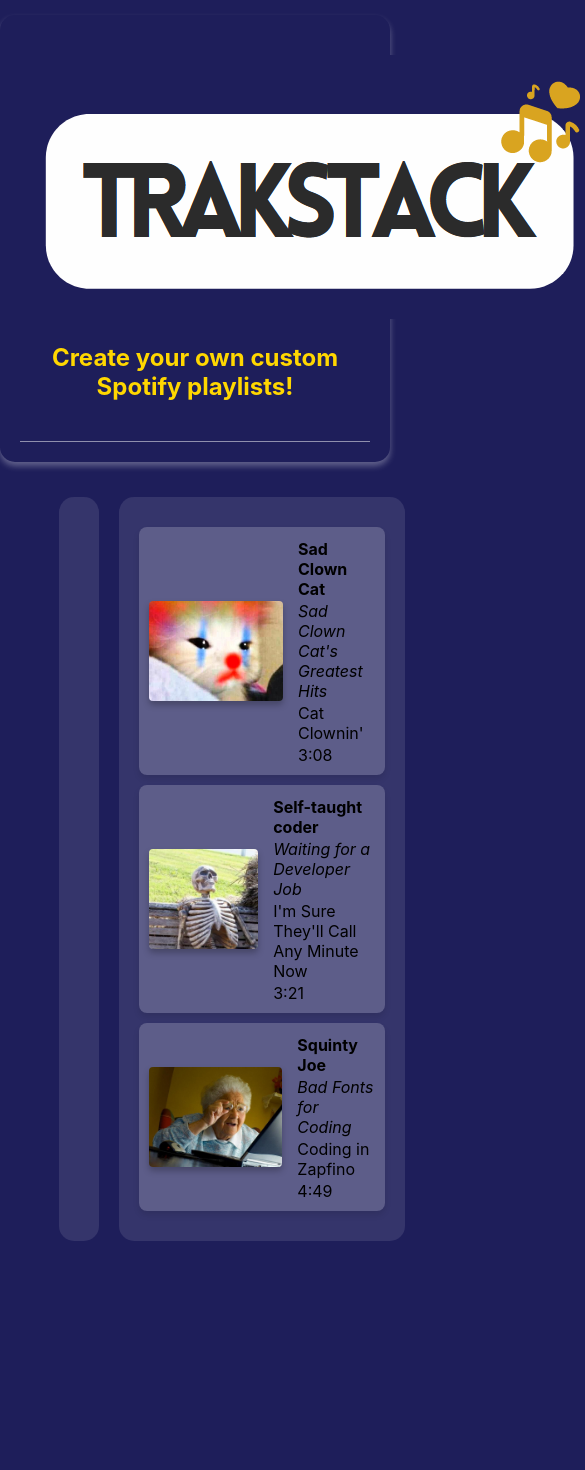
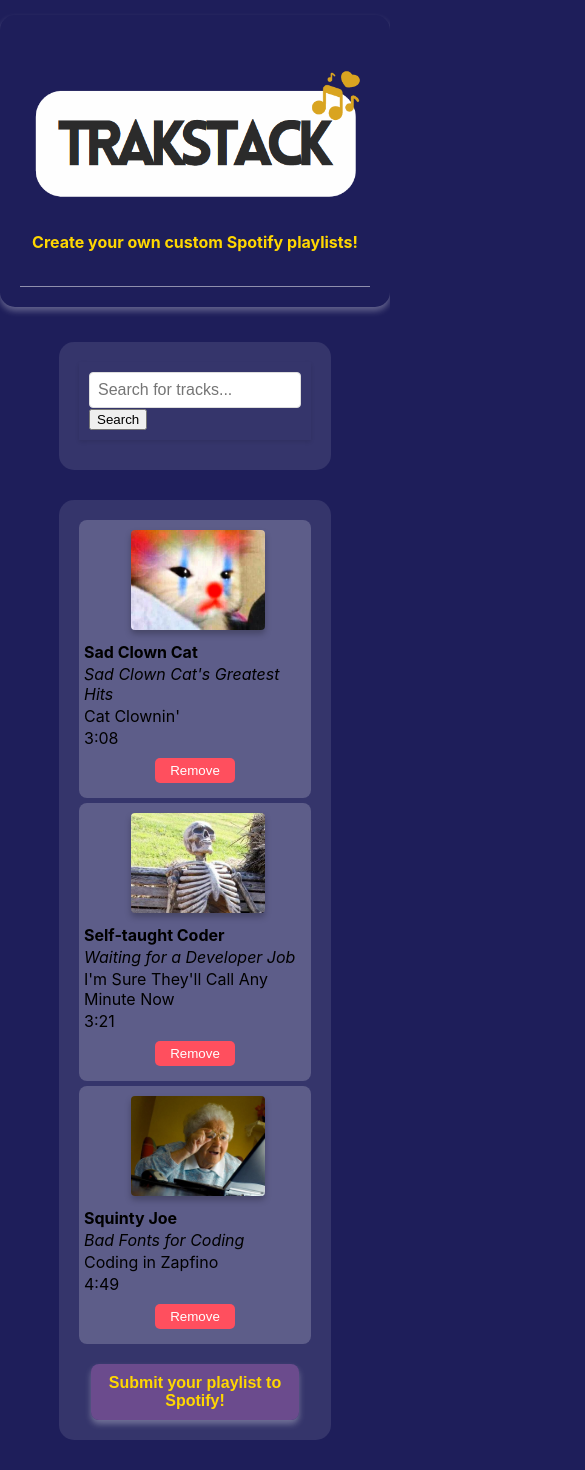
Before and after one commit to cambsull/TrakStack, a React (Create React App) app: page / in a window 390 px wide. Shown: the whole page, 585 px wide, since content can reach past the window. Before the commit the page ends 1261 px from the top, so only its background shows below. Built offline with nearby package versions, Linux system fonts and the light colour scheme.

Commit message:
Added significant functionality- submit button, search features, remove tracks, add tracks from search, major CSS improvements, mobile styling.

```diff
--- a/src/App.css
+++ b/src/App.css
@@ -1,19 +1,42 @@
+/* Mobile */
+@media only screen and (max-width: 767px) {
+    .mainContainer {
+        flex-direction: column;
+        gap: 10px;
+    }
+
+    .searchContainer, .tracklistContainer {
+        flex: none;
+        width: 100%;
+        margin-bottom: 10px;
+    }
+}
+
+
 .mainContainer {
     width: 100%;
     display: flex;
-    gap: 20px; /* This creates space between the two columns */
+    gap: 20px;
 }
 
 .searchContainer {
-    flex: 1; /* This takes up 2/3 of the available space */
-    background-color: rgba(255, 255, 255, 0.1); /* Optional background color for clarity */
+    flex: 1;
+    background-color: rgba(255, 255, 255, 0.1);
     border-radius: 15px;
     padding: 20px;
 }
 
 .tracklistContainer {
-    flex: 1; /* This takes up 1/3 of the available space */
-    background-color: rgba(255, 255, 255, 0.1); /* Optional background color for clarity */
+    flex: 1;
+    background-color: rgba(255, 255, 255, 0.1);
     border-radius: 15px;
     padding: 20px;
 }
+
+.submitToSpotifyContainer {
+  display: flex;
+  justify-content: center;
+  padding-top: 15px;
+
+
+}
--- a/src/App.js
+++ b/src/App.js
@@ -1,14 +1,15 @@
 //Primary root
-//
-// Notes/reminders: Save to Spotify Button, Search button
-//
-//
-//
+
 import './App.css';
-import Track, { albumArt , albumArt2, albumArt3 } from './Track/Track.js';
+import { useState } from 'react';
+import { albumArt , albumArt2, albumArt3 } from './Track/Track.js';
 import Tracklist from './Tracklist/Tracklist.js';
+import SubmitToSpotify from './SubmitToSpotify/SubmitToSpotify.js';
+import SearchBar from './SearchBar/SearchBar.js';
+import SearchResults from './SearchResults/SearchResults.js';
 
 const mockTrackObjectsArray = [{
+    id: 1,
     albumArt: albumArt,
     albumTitle: `Sad Clown Cat's Greatest Hits`,
     artistName: `Sad Clown Cat`,
@@ -16,32 +17,74 @@
     duration: 188
 },
 {
+    id: 2,
     albumArt: albumArt2,
     albumTitle: `Waiting for a Developer Job`,
-    artistName: `Self-taught coder`,
+    artistName: `Self-taught Coder`,
     trackName: `I'm Sure They'll Call Any Minute Now`,
     duration: 201
 },
 {
+    id: 3,
     albumArt: albumArt3,
     albumTitle: `Bad Fonts for Coding`,
     artistName: `Squinty Joe`,
     trackName: `Coding in Zapfino`,
     duration: 289
-}]
+}
+]
 
 
 function App() {
+
+    //Search functionality
+    const [results, setResults] = useState([]);
+
+    const [tracks, setTracks] = useState(mockTrackObjectsArray);
+
+    const handleSearch = (query) => {
+        if (query.length <= 0) {
+            setResults([]);
+            return;
+        }
+        const filteredResults = mockTrackObjectsArray.filter(track =>
+            track.trackName.toLowerCase().includes(query.toLowerCase()) ||
+            track.artistName.toLowerCase().includes(query.toLowerCase()) ||
+            track.albumTitle.toLowerCase().includes(query.toLowerCase()
+            )
+            );
+
+        setResults(filteredResults)
+    }
+
+    const handleResult = (result) => {
+
+        if (!tracks.some(track => track.id === result.id)) {  //Check to make sure track doesn't already exist in tracklist
+        setTracks(prevTracks => [...prevTracks, result])
+        };
+    }
+
+
+//Rendering
     return (
+<>
+<div className="mainContainer">
+    <div className="searchContainer">
+    <div>
+            <SearchBar onSearch={handleSearch} />
+            <SearchResults results={results} onResultClick={handleResult} />
+        </div>
 
-<div className="mainContainer" style={App.css}>
-    <div className="searchContainer" style={App.css}>
-        {/* Your search components here */}
     </div>
-    <div className="tracklistContainer" style={App.css}>
-        <Tracklist tracks={mockTrackObjectsArray} />
+    <div className="tracklistContainer">
+        <Tracklist tracks={tracks} setTracks={setTracks}/>
+
+    <div className="submitToSpotifyContainer">
+        <SubmitToSpotify />
+    </div>
     </div>
 </div>
+</>
 
     )
 };
--- a/src/SearchBar/SearchBar.js
+++ b/src/SearchBar/SearchBar.js
@@ -1,6 +1,36 @@
 //Searchbar component
 
-import { useState, useEffect } from 'react';
+import { useState } from 'react';
 import styles from './SearchBar.module.css';
 
+function SearchBar({ onSearch }) {
+    const [searchTerm, setSearchTerm] = useState("");
+
+    // Handle input change
+    const handleInputChange = (e) => {
+        setSearchTerm(e.target.value);
+       }
+
+    // Only search with enter key for now to avoid hammering API
+    const handleKeyPress = (e) => {
+        if (e.key === 'Enter') {
+            onSearch(searchTerm)
+    }
+}
+
+    return (
+        <div className={styles.searchBar}>
+            <input
+                type="text"
+                placeholder="Search for tracks..."
+                value={searchTerm}
+                onChange={handleInputChange}
+                onKeyDown={handleKeyPress}
+            />
+             <button onClick={() => onSearch(searchTerm)}>Search</button>
+        </div>
+    );
+}
+
+
 export default SearchBar;
--- a/src/SearchBar/SearchBar.module.css
+++ b/src/SearchBar/SearchBar.module.css
@@ -1 +1,15 @@
-/*Search bar CSS module/*
+/*Search bar CSS module*/
+
+.searchBar {
+    width: 100%;
+    padding: 10px;
+    box-shadow: 0px 2px 4px rgba(0, 0, 0, 0.1);
+}
+
+.searchBar input {
+    width: 100%;
+    padding: 8px;
+    border-radius: 4px;
+    border: 1px solid #ddd;
+    font-size: 16px;
+}
--- /dev/null
+++ b/src/SubmitToSpotify/SubmitToSpotify.js
@@ -0,0 +1,30 @@
+//Submit button functionality
+
+import React, { useRef } from 'react';
+import styles from './SubmitToSpotify.module.css';
+
+function SubmitToSpotify() {
+
+    const btnRef = useRef(null);
+
+    const handleClick = () => {
+        if (btnRef.current) {
+            btnRef.current.classList.add(styles.flash); // Apply the animation
+
+            // Remove the animation class after 0.5 seconds (the duration of our animation)
+            setTimeout(() => {
+                btnRef.current.classList.remove(styles.flash);
+            }, 500);
+        }
+    };
+
+    return (
+        <button className={styles.submitButton} onClick={handleClick} ref={btnRef}>
+        <span className={styles.desktopText}>Save your playlist to your Spotify account!</span>
+        <span className={styles.mobileText}>Submit your playlist to Spotify!</span>
+    </button>
+    );
+
+};
+
+export default SubmitToSpotify;
--- /dev/null
+++ b/src/SubmitToSpotify/SubmitToSpotify.module.css
@@ -0,0 +1,97 @@
+/*Mobile*/
+
+@media only screen and (max-width: 767px) {
+
+    .desktopText {
+        display: none;
+    }
+
+    .mobileText {
+        display: inline;
+    }
+
+    .submitButton {
+        display: block;
+        width: 90%;
+        margin: 0 auto;
+        padding: 10px;
+
+        background-color: rgba(120, 80, 150, 0.8);
+        color: white;
+        border: none;
+        border-radius: 8px;
+        box-shadow: 0 4px 6px rgba(255, 255, 255, 0.3);
+        transition: background-color 0.25s ease, box-shadow 0.25s ease;
+
+        font-size: 16px;
+        font-weight: bold;
+        text-align: center;
+        color: gold;
+
+    }
+
+    @keyframes flashGold {
+        0% { background-color: rgba(30, 30, 90, 0.8); }
+        50% { background-color: goldenrod; }
+        100% { background-color: rgba(140, 100, 170, 0.8); }
+    }
+
+    .flash {
+        animation: flashGold 0.5s;
+    }
+
+}
+
+/*Desktop*/
+
+@media only screen and (min-width: 768px) {
+
+.desktopText {
+    display: inline;
+
+}
+
+.mobileText {
+    display: none;
+
+}
+
+
+.submitButton {
+    display: block;
+    width: 90%;
+    margin: 0 auto;
+    padding: 10px;
+
+    background-color: rgba(120, 80, 150, 0.8);
+    color: white;
+    border: none;
+    border-radius: 8px;
+    box-shadow: 0 4px 6px rgba(255, 255, 255, 0.3);
+    transition: background-color 0.25s ease, box-shadow 0.25s ease;
+
+    font-size: 16px;
+    font-weight: bold;
+    text-align: center;
+    color: gold;
+    cursor: pointer;
+
+
+}
+
+.submitButton:hover {
+    background-color: rgba(140, 100, 170, 0.8);
+    box-shadow: 0 4px 6px rgba(255, 255, 255, 0.8), 0 4px 12px rgba(255, 215, 0, 0.6);
+}
+
+
+@keyframes flashGold {
+    0% { background-color: rgba(30, 30, 90, 0.8); }
+    50% { background-color: goldenrod; }
+    100% { background-color: rgba(140, 100, 170, 0.8); }
+}
+
+.flash {
+    animation: flashGold 0.5s;
+}
+}
--- a/src/Track/Track.js
+++ b/src/Track/Track.js
@@ -15,7 +15,9 @@
 function Track (props) {
 
         return (
+            <>
           <div className={styles.trackContainer}>
+        <div className={styles.trackInfo}>
             <img className={styles.albumArt} src={props.albumArt} alt="Album Art" />
             <div>
                 <div className={styles.artistName}> {props.artistName}</div>
@@ -24,6 +26,11 @@
                 <div className={styles.trackDuration}>{formatDuration(props.duration)}</div>
             </div>
         </div>
+        <div>
+            <button className={styles.removeButton} onClick={() => props.onRemove(props.id)}>Remove</button>
+        </div>
+    </div>
+            </>
         );
 
 }
--- a/src/Track/Track.module.css
+++ b/src/Track/Track.module.css
@@ -1,15 +1,97 @@
 /*Track CSS module*/
+
+/* Mobile */
+@media only screen and (max-width: 767px) {
+    .trackContainer {
+        flex-direction: column;
+        align-items: flex-start;
+        justify-content: center;
+        margin-bottom: 5px;
+        background-color: rgba(255, 0, 0, 0.1);
+        border-radius: 8px;
+        background-color: rgba(255, 255, 255, 0.2);
+        padding-top: 10px;
+        padding-bottom: 5px;
+    }
+
+    .albumArt {
+        width: 134px;
+        height: 100px;
+        object-fit: cover;
+        margin-right: 15px;
+        margin: 0 auto;
+        border-radius: 4px;
+        box-shadow: 0 4px 6px rgba(0, 0, 0, 0.25);
+    }
+
+    .trackInfo {
+        display: flex;
+        align-items: center;
+        gap: 10px;
+        flex-direction: column;
+        align-items: flex-start;
+        padding-left: 5px;
+    }
+
+    .artistName, .albumTitle, .trackName {
+        margin: 2px 0;
+    }
+
+    .artistName {
+        font-weight: bold;
+    }
+
+    .albumTitle {
+        font-style: italic;
+    }
+
+    .trackName {
+
+    }
+
+    .trackDuration {
+
+    }
+
+    .removeButton {
+        display:block;
+        background-color: #FF4F5E;
+        border: none;
+        border-radius: 5px;
+        color: #FFF;
+        cursor: pointer;
+        margin-left: auto;
+        margin: 10px auto;
+        padding: 5px 15px;
+        transition: background-color 0.2s;
+    }
+
+
+
+}
+
+@media only screen and (min-width: 768px) {
 
 /* Container */
 .trackContainer {
     display: flex;
+    flex-direction: row;
     align-items: center;
     background-color: rgba(255, 255, 255, 0.2);
     padding: 10px;
     border-radius: 8px;
     margin: 10px 0;
     box-shadow: 0 4px 6px rgba(0, 0, 0, 0.1);
+    justify-content: space-between;
 }
+
+.trackInfo {
+    display: flex;
+    flex-direction: row;
+    align-items: center;
+    gap: 10px;
+}
+
 
 .trackContainer:hover {
     background-color: rgba(255, 255, 255, 0.4);
@@ -48,3 +130,19 @@
 .trackDuration {
 
 }
+
+.removeButton {
+    background-color: #FF4F5E;
+    border: none;
+    border-radius: 5px;
+    color: #FFF;
+    cursor: pointer;
+    margin-left: auto;
+    padding: 5px 15px;
+    transition: background-color 0.2s;
+}
+
+.removeButton:hover {
+    background-color: #E43F4D;
+}
+}
--- a/src/Tracklist/Tracklist.js
+++ b/src/Tracklist/Tracklist.js
@@ -1,15 +1,20 @@
 //Tracklist Component
-
+import React, { useState } from 'react';
 import styles from './Tracklist.module.css';
 import Track from '../Track/Track.js';
 
 function Tracklist(props) {
+
+    const removeTrack = (trackId) => {
+        props.setTracks(prevTracks => prevTracks.filter(track => track.id !== trackId));
+    };
+
+
     return (
         <div style={styles} className="tracklist">
-            {props.tracks.map((track, index) => <Track key={index} {...track} /> //Map Track props to each track, spread operator to bring entire data structure along
+            {props.tracks.map((track) => <Track key={track.id} {...track} onRemove={removeTrack} /> //Map Track props to each track, spread operator to bring entire data structure along
             )}
         </div>
-
     )
 }
 
--- a/src/index.css
+++ b/src/index.css
@@ -1,6 +1,57 @@
 * {
   box-sizing: border-box;
 }
+
+/* Tablet */
+@media only screen and (max-width: 1024px) {
+  .container {
+      padding: 15px;
+      margin-top: 10px;
+      margin-bottom: 10px;
+  }
+
+  .contentContainer {
+      width: 90%;
+      padding: 15px;
+  }
+
+  .header {
+    padding: 15px 0;
+  }
+
+  .header h2 {
+    font-size: 20px;
+  }
+
+}
+
+
+
+/* Mobile */
+@media only screen and (max-width: 767px) {
+  .container {
+      padding: 10px;
+      margin-top: 5px;
+      margin-bottom: 5px;
+  }
+
+  .contentContainer {
+      width: 100%;
+      padding: 10px;
+     }
+
+  .header {
+    padding: 10px 0;
+  }
+
+  .header h2 {
+    font-size: 16px;
+  }
+}
+
+
+
+
 
 body {
   font-family: -apple-system, BlinkMacSystemFont, 'Segoe UI', 'Roboto', 'Oxygen',
@@ -50,6 +101,11 @@
   border-bottom: 1px solid rgba(255, 255, 255, 0.5);
 }
 
+.header img {
+  max-width: 100%;
+  height: auto;
+}
+
 .header h2 {
   color: gold;
 }
```
Also changed, not shown: src/SearchResults/SearchResults.js (+16 -1 lines), src/SearchResults/SearchResults.module.css (+16 -0 lines). Lines whose indentation alone changed are shown as unchanged.
